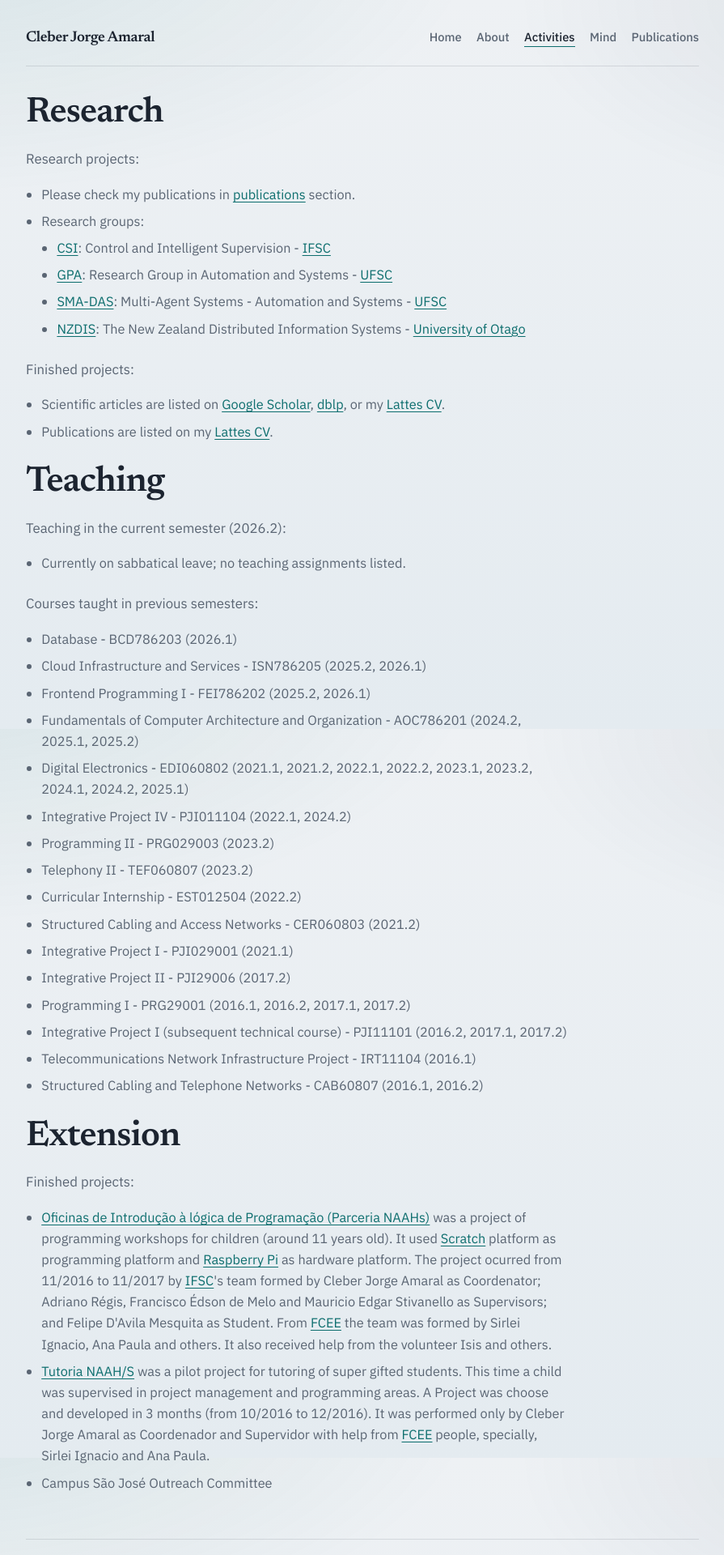
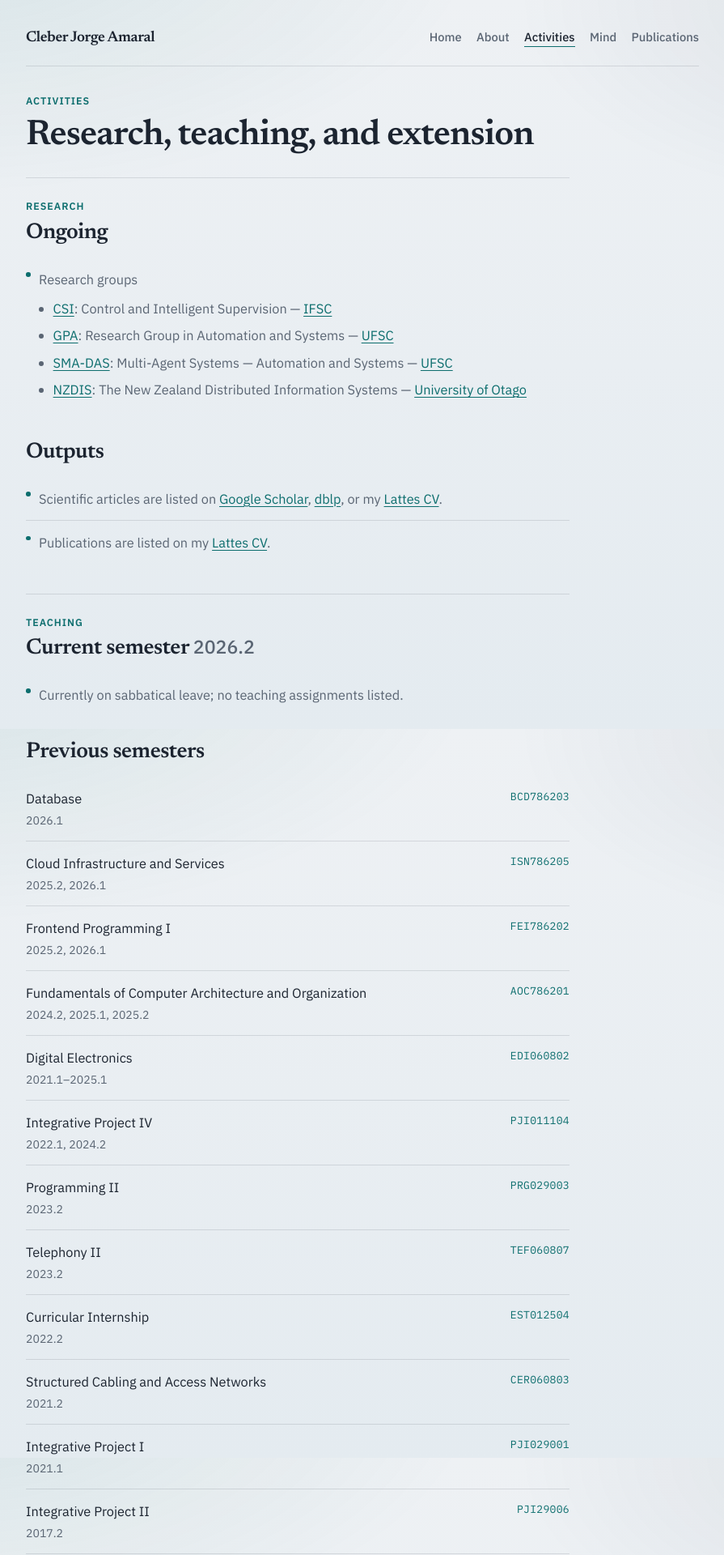
Before and after one commit to cleberjamaral/cleberjamaral.github.io, a Jekyll site: the page built from activities/index.html, in a window 1280 px wide. Shown: the top 1920 px of the page at 81% size, without its empty margins (192-1087 px from the left). Built offline with Jekyll 4.4.1, drawn with Linux system fonts in a browser that asks for light colours; some of the changed text lies outside the part shown.

Commit message:
feat: deisgn B

```diff
--- a/_layouts/default.html
+++ b/_layouts/default.html
@@ -7,7 +7,7 @@
 	<title>{{ page.title }}</title>
 	<link rel="preconnect" href="https://fonts.googleapis.com">
 	<link rel="preconnect" href="https://fonts.gstatic.com" crossorigin>
-	<link href="https://fonts.googleapis.com/css2?family=IBM+Plex+Sans:wght@400;500;600&family=Newsreader:opsz,wght@6..72,500;6..72,600&display=swap" rel="stylesheet">
+	<link href="https://fonts.googleapis.com/css2?family=IBM+Plex+Mono:wght@400;500&family=IBM+Plex+Sans:wght@400;500;600&family=Newsreader:opsz,wght@6..72,500;6..72,600&display=swap" rel="stylesheet">
 	<link rel="stylesheet" type="text/css" href="{{ '/css/main.css' | relative_url }}">
 </head>
 
--- a/activities/index.html
+++ b/activities/index.html
@@ -3,107 +3,137 @@ layout: default
 title: Cleber Jorge Amaral - activities
 ---
 <div class="activities">
+	<p class="section-label">Activities</p>
+	<h1>Research, teaching, and extension</h1>
 
-	<h1>Research</h1>
-	<p>Research projects: </p>
+	<section class="content-block">
+		<p class="section-label">Research</p>
+		<h2>Ongoing</h2>
+		<ul class="a list-clean">
+			<li>
+				Research groups
 				<ul class="a">
-		<li>
-			Please check my publications in <a href="https://scholar.google.com/citations?user=H8cwaykAAAAJ">publications</a> section.
-		</li>
-		<li>
-			Research groups:
-			<ul class="a">
-				<li><a href="http://dgp.cnpq.br/dgp/espelhogrupo/17293">CSI</a>: Control and Intelligent Supervision - <a href="https://www.ifsc.edu.br/">IFSC</a></li>
-				<li><a href="http://dgp.cnpq.br/dgp/espelhogrupo/4711839036348216">GPA</a>: Research Group in Automation and Systems - <a href="https://pgeas.ufsc.br/">UFSC</a></li>
-				<li><a href="https://groups.google.com/forum/#!forum/sma-das">SMA-DAS</a>: Multi-Agent Systems - Automation and Systems - <a href="https://pgeas.ufsc.br/">UFSC</a></li>
-				<li><a href="http://nzdis.otago.ac.nz/">NZDIS</a>: The New Zealand Distributed Information Systems - <a href="https://www.otago.ac.nz/">University of Otago</a></li>
+					<li><a href="http://dgp.cnpq.br/dgp/espelhogrupo/17293">CSI</a>: Control and Intelligent Supervision — <a href="https://www.ifsc.edu.br/">IFSC</a></li>
+					<li><a href="http://dgp.cnpq.br/dgp/espelhogrupo/4711839036348216">GPA</a>: Research Group in Automation and Systems — <a href="https://pgeas.ufsc.br/">UFSC</a></li>
+					<li><a href="https://groups.google.com/forum/#!forum/sma-das">SMA-DAS</a>: Multi-Agent Systems — Automation and Systems — <a href="https://pgeas.ufsc.br/">UFSC</a></li>
+					<li><a href="http://nzdis.otago.ac.nz/">NZDIS</a>: The New Zealand Distributed Information Systems — <a href="https://www.otago.ac.nz/">University of Otago</a></li>
 				</ul>
 			</li>
 		</ul>
 
-	<p>Finished projects: </p>
-	<ul class="a">
+		<h2>Outputs</h2>
+		<ul class="a list-clean">
+			<li>Scientific articles are listed on <a href="https://scholar.google.com.br/citations?hl=en&user=H8cwaykAAAAJ">Google Scholar</a>, <a href="https://dblp.org/pers/hd/a/Amaral:Cleber_Jorge">dblp</a>, or my <a href="http://lattes.cnpq.br/1527306876321584">Lattes CV</a>.</li>
+			<li>Publications are listed on my <a href="http://lattes.cnpq.br/1527306876321584">Lattes CV</a>.</li>
+		</ul>
+	</section>
+
+	<section class="content-block">
+		<p class="section-label">Teaching</p>
+		<h2>Current semester <span class="meta">2026.2</span></h2>
+		<ul class="a list-clean">
+			<li>Currently on sabbatical leave; no teaching assignments listed.</li>
+		</ul>
+
+		<h2>Previous semesters</h2>
+		<ul class="course-list">
 			<li>
-			Scientific articles are listed on <a href="https://scholar.google.com.br/citations?hl=en&user=H8cwaykAAAAJ">Google Scholar</a>, <a href="https://dblp.org/pers/hd/a/Amaral:Cleber_Jorge">dblp</a>, or my <a href="http://lattes.cnpq.br/1527306876321584">Lattes CV</a>.
+				<span class="course-name">Database</span>
+				<span class="course-code">BCD786203</span>
+				<span class="course-terms">2026.1</span>
 			</li>
 			<li>
-			Publications are listed on my <a href="http://lattes.cnpq.br/1527306876321584">Lattes CV</a>.
+				<span class="course-name">Cloud Infrastructure and Services</span>
+				<span class="course-code">ISN786205</span>
+				<span class="course-terms">2025.2, 2026.1</span>
+			</li>
+			<li>
+				<span class="course-name">Frontend Programming I</span>
+				<span class="course-code">FEI786202</span>
+				<span class="course-terms">2025.2, 2026.1</span>
+			</li>
+			<li>
+				<span class="course-name">Fundamentals of Computer Architecture and Organization</span>
+				<span class="course-code">AOC786201</span>
+				<span class="course-terms">2024.2, 2025.1, 2025.2</span>
+			</li>
+			<li>
+				<span class="course-name">Digital Electronics</span>
+				<span class="course-code">EDI060802</span>
+				<span class="course-terms">2021.1–2025.1</span>
+			</li>
+			<li>
+				<span class="course-name">Integrative Project IV</span>
+				<span class="course-code">PJI011104</span>
+				<span class="course-terms">2022.1, 2024.2</span>
+			</li>
+			<li>
+				<span class="course-name">Programming II</span>
+				<span class="course-code">PRG029003</span>
+				<span class="course-terms">2023.2</span>
+			</li>
+			<li>
+				<span class="course-name">Telephony II</span>
+				<span class="course-code">TEF060807</span>
+				<span class="course-terms">2023.2</span>
+			</li>
+			<li>
+				<span class="course-name">Curricular Internship</span>
+				<span class="course-code">EST012504</span>
+				<span class="course-terms">2022.2</span>
+			</li>
+			<li>
+				<span class="course-name">Structured Cabling and Access Networks</span>
+				<span class="course-code">CER060803</span>
+				<span class="course-terms">2021.2</span>
+			</li>
+			<li>
+				<span class="course-name">Integrative Project I</span>
+				<span class="course-code">PJI029001</span>
+				<span class="course-terms">2021.1</span>
+			</li>
+			<li>
+				<span class="course-name">Integrative Project II</span>
+				<span class="course-code">PJI29006</span>
+				<span class="course-terms">2017.2</span>
+			</li>
+			<li>
+				<span class="course-name">Programming I</span>
+				<span class="course-code">PRG29001</span>
+				<span class="course-terms">2016.1–2017.2</span>
+			</li>
+			<li>
+				<span class="course-name">Integrative Project I <em>(subsequent technical course)</em></span>
+				<span class="course-code">PJI11101</span>
+				<span class="course-terms">2016.2–2017.2</span>
+			</li>
+			<li>
+				<span class="course-name">Telecommunications Network Infrastructure Project</span>
+				<span class="course-code">IRT11104</span>
+				<span class="course-terms">2016.1</span>
+			</li>
+			<li>
+				<span class="course-name">Structured Cabling and Telephone Networks</span>
+				<span class="course-code">CAB60807</span>
+				<span class="course-terms">2016.1, 2016.2</span>
 			</li>
 		</ul>
+	</section>
 
-	<h1>Teaching</h1>
-	<p>Teaching in the current semester (2026.2): </p>
-	<ul class="a">
+	<section class="content-block">
+		<p class="section-label">Extension</p>
+		<h2>Projects</h2>
+		<ul class="a list-clean">
 			<li>
-			Currently on sabbatical leave; no teaching assignments listed.
-		</li>
-	</ul>
-	<p>Courses taught in previous semesters: </p>
-	<ul class="a">
-		<li>
-			Database - BCD786203 (2026.1)
+				<a href="https://wiki.sj.ifsc.edu.br/wiki/index.php/Oficinas_de_Introdu%C3%A7%C3%A3o_%C3%A0_l%C3%B3gica_de_Programa%C3%A7%C3%A3o_(Parceria_NAAHs)">Oficinas de Introdução à lógica de Programação (Parceria NAAHs)</a> was a project of programming workshops for children (around 11 years old).
+				It used <a href="https://scratch.mit.edu/">Scratch</a> as the programming platform and <a href="https://www.raspberrypi.org/">Raspberry Pi</a> as the hardware platform.
+				The project ran from 11/2016 to 11/2017 with an IFSC team coordinated by Cleber Jorge Amaral, with supervisors Adriano Régis, Francisco Édson de Melo, and Mauricio Edgar Stivanello, and student Felipe D'Avila Mesquita. From FCEE, the team included Sirlei Ignacio, Ana Paula, and others, with help from volunteer Isis and others.
 			</li>
 			<li>
-			Cloud Infrastructure and Services - ISN786205 (2025.2, 2026.1)
+				<a href="https://wiki.sj.ifsc.edu.br/wiki/index.php/Tutoria_de_programa%C3%A7%C3%A3o_a_alunos_do_NAAH/S_(FCEE)">Tutoria NAAH/S</a> was a pilot project for tutoring of gifted students in project management and programming.
+				A project was chosen and developed in three months (10/2016 to 12/2016), coordinated and supervised by Cleber Jorge Amaral with support from FCEE, especially Sirlei Ignacio and Ana Paula.
 			</li>
-		<li>
-			Frontend Programming I - FEI786202 (2025.2, 2026.1)
-		</li>
-		<li>
-			Fundamentals of Computer Architecture and Organization - AOC786201 (2024.2, 2025.1, 2025.2)
-		</li>
-		<li>
-			Digital Electronics - EDI060802 (2021.1, 2021.2, 2022.1, 2022.2, 2023.1, 2023.2, 2024.1, 2024.2, 2025.1)
-		</li>
-		<li>
-			Integrative Project IV - PJI011104 (2022.1, 2024.2)
-		</li>
-		<li>
-			Programming II - PRG029003 (2023.2)
-		</li>
-		<li>
-			Telephony II - TEF060807 (2023.2)
-		</li>
-		<li>
-			Curricular Internship - EST012504 (2022.2)
-		</li>
-		<li>
-			Structured Cabling and Access Networks - CER060803 (2021.2)
-		</li>
-		<li>
-			Integrative Project I - PJI029001 (2021.1)
-		</li>
-		<li>
-			Integrative Project II - PJI29006 (2017.2)
-		</li>
-		<li>
-			Programming I - PRG29001 (2016.1, 2016.2, 2017.1, 2017.2)
-		</li>
-		<li>
-			Integrative Project I (subsequent technical course) - PJI11101 (2016.2, 2017.1, 2017.2)
-		</li>
-		<li>
-			Telecommunications Network Infrastructure Project - IRT11104 (2016.1)
-		</li>
-		<li>
-			Structured Cabling and Telephone Networks - CAB60807 (2016.1, 2016.2)
-		</li>
+			<li>Campus São José Outreach Committee</li>
 		</ul>
-	<h1>Extension</h1>
-	<p>Finished projects: </p>
-	<ul class="a">
-  		<li>
-			<a href="https://wiki.sj.ifsc.edu.br/wiki/index.php/Oficinas_de_Introdu%C3%A7%C3%A3o_%C3%A0_l%C3%B3gica_de_Programa%C3%A7%C3%A3o_(Parceria_NAAHs)">Oficinas de Introdução à lógica de Programação (Parceria NAAHs)</a> was a project of programming workshops for children (around 11 years old).
-				It used <a href="https://scratch.mit.edu/">Scratch</a> platform as programming platform and <a href="https://www.raspberrypi.org/">Raspberry Pi</a> as hardware platform.
-				The project ocurred from 11/2016 to 11/2017 by <a href="http://www.ifsc.edu.br/">IFSC</a>'s team formed by Cleber Jorge Amaral as Coordenator; Adriano Régis, Francisco Édson de Melo and Mauricio Edgar Stivanello as Supervisors; and Felipe D'Avila Mesquita as Student. From <a href="http://www.fcee.sc.gov.br/">FCEE</a> the team was formed by Sirlei Ignacio, Ana Paula and others.
-				It also received help from the volunteer Isis and others.
-		</li>
-		<li>
-			<a href="https://wiki.sj.ifsc.edu.br/wiki/index.php/Tutoria_de_programa%C3%A7%C3%A3o_a_alunos_do_NAAH/S_(FCEE)">Tutoria NAAH/S</a> was a pilot project for tutoring of super gifted students.
-				This time a child was supervised in project management and programming areas. A Project was choose and developed in 3 months (from 10/2016 to 12/2016). It was performed only by Cleber Jorge Amaral as Coordenador and Supervidor with help from <a href="http://www.fcee.sc.gov.br/">FCEE</a> people, specially, Sirlei Ignacio and Ana Paula.
-		</li>
-		<li>
-			Campus São José Outreach Committee
-		</li>
-	</ul>
+	</section>
 </div>
--- a/css/main.css
+++ b/css/main.css
@@ -153,8 +153,76 @@ p {
     line-height: 1.65;
 }
 
+.section-label {
+    margin: 0 0 0.45rem;
+    font-family: var(--font-body);
+    font-size: 0.78rem;
+    font-weight: 600;
+    letter-spacing: 0.08em;
+    text-transform: uppercase;
+    color: var(--accent);
+}
+
+.meta {
+    font-family: var(--font-body);
+    font-size: 0.85em;
+    font-weight: 500;
+    letter-spacing: 0;
+    color: var(--ink-muted);
+}
+
+.content-block {
+    margin-top: 2.25rem;
+    padding-top: 1.5rem;
+    border-top: 1px solid var(--line);
+}
+
+.content-block:first-of-type {
+    margin-top: 1.5rem;
+}
+
+.content-block > .section-label + h2,
+.profile-copy > .section-label + h1 {
+    margin-top: 0;
+}
+
+.content-block > h2 {
+    margin-top: 1.75rem;
+}
+
+.content-block > .section-label + h2 {
+    margin-top: 0.15rem;
+}
+
+.profile-hero {
+    display: grid;
+    grid-template-columns: auto 1fr;
+    gap: 1.5rem 1.75rem;
+    align-items: start;
+    animation: rise-in 0.7s ease both;
+}
+
+.profile-hero--compact {
+    align-items: center;
+    margin-bottom: 0.5rem;
+}
+
+.profile-photo {
+    width: clamp(7.5rem, 22vw, 9.5rem);
+    height: auto;
+    aspect-ratio: 1;
+    object-fit: cover;
+    border-radius: 0.35rem;
+    border: 1px solid var(--line);
+    box-shadow: 0 10px 28px rgba(28, 36, 48, 0.1);
+}
+
+.profile-copy h1 {
+    margin-bottom: 0.85rem;
+}
+
 .blurb {
-    animation: rise-in 0.7s ease both;
+    animation: none;
 }
 
 .blurb .lede {
@@ -235,13 +303,91 @@ ul.a {
     color: var(--ink-muted);
 }
 
+ul.a.list-clean {
+    padding-left: 0;
+    list-style: none;
+}
+
+ul.a.list-clean > li {
+    position: relative;
+    padding: 0.85rem 0 0.85rem 1rem;
+    border-bottom: 1px solid var(--line);
+}
+
+ul.a.list-clean > li::before {
+    content: "";
+    position: absolute;
+    left: 0;
+    top: 1.15rem;
+    width: 0.35rem;
+    height: 0.35rem;
+    border-radius: 50%;
+    background: var(--accent);
+}
+
+ul.a.list-clean > li:last-child {
+    border-bottom: none;
+}
+
 ul.a li {
     margin-bottom: 0.45rem;
 }
 
+ul.a.list-clean > li {
+    margin-bottom: 0;
+}
+
 ul.a ul.a {
-    margin-top: 0.4rem;
-    margin-bottom: 0.6rem;
+    margin-top: 0.65rem;
+    margin-bottom: 0.25rem;
+    padding-left: 1.1rem;
+    list-style-type: disc;
+}
+
+.course-list {
+    margin: 0.75rem 0 0;
+    padding: 0;
+    list-style: none;
+}
+
+.course-list li {
+    display: grid;
+    grid-template-columns: 1fr auto;
+    gap: 0.2rem 1rem;
+    padding: 0.85rem 0;
+    border-bottom: 1px solid var(--line);
+}
+
+.course-list li:last-child {
+    border-bottom: none;
+}
+
+.course-name {
+    grid-column: 1;
+    color: var(--ink);
+    font-size: 1.02rem;
+}
+
+.course-name em {
+    font-style: normal;
+    color: var(--ink-muted);
+    font-size: 0.92em;
+}
+
+.course-code {
+    grid-column: 2;
+    justify-self: end;
+    align-self: start;
+    font-family: "IBM Plex Mono", "SFMono-Regular", Menlo, Consolas, monospace;
+    font-size: 0.82rem;
+    color: var(--accent);
+    letter-spacing: 0.02em;
+}
+
+.course-terms {
+    grid-column: 1 / -1;
+    font-size: 0.88rem;
+    color: var(--ink-muted);
 }
 
 @keyframes rise-in {
@@ -282,4 +428,20 @@ ul.a ul.a {
     nav ul {
         gap: 0.5rem 1rem;
     }
+
+    .profile-hero {
+        grid-template-columns: 1fr;
+    }
+
+    .profile-photo {
+        width: 7rem;
+    }
+
+    .course-list li {
+        grid-template-columns: 1fr;
+    }
+
+    .course-code {
+        justify-self: start;
+    }
 }
```
Also changed, not shown: about/index.html (+27 -8 lines), index.html (+12 -0 lines), publications/index.html (+15 -6 lines), images/cleber-jorge-amaral.jpg (added). Lines whose indentation alone changed are shown as unchanged.
